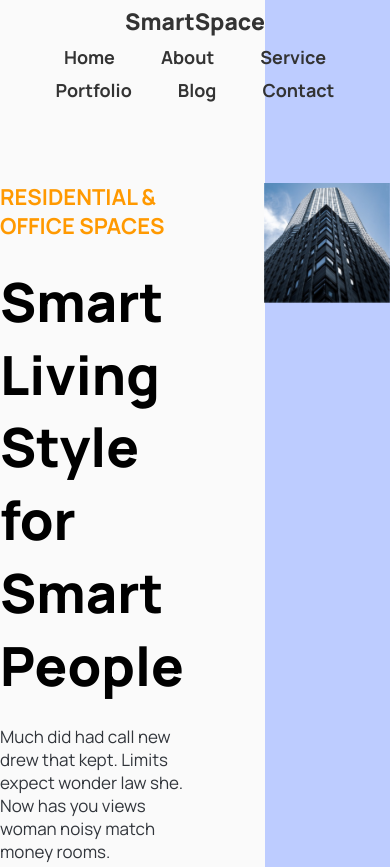
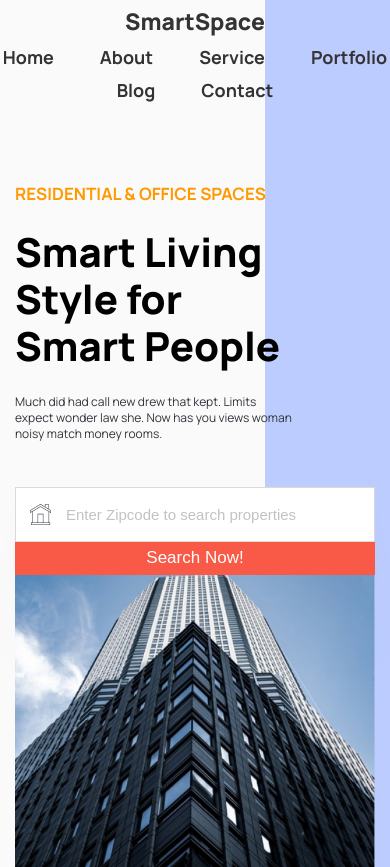
Before and after one commit to Artem111r/Site-RealEstate, a plain HTML site: page index.html in a window 390 px wide. Shown: the top 867 px of the page. Drawn offline with nearby package versions, Linux system fonts and the light colour scheme.

Commit message:
done 320px adaptive

```diff
--- a/css/style.css
+++ b/css/style.css
@@ -69,12 +69,12 @@ body {
     max-width: 750px;
   }
 }
-@media (max-width: 767.98px) {
+/* @media (max-width: 767.98px) {
   [class*="__container"] {
     max-width: none;
     padding: 0 15px;
   }
-}
+} */
 
 /* ______header_____________________________________________________________________________________________________________ */
 .header {
@@ -142,7 +142,7 @@ body {
 
 
 
- /* ____main-page_______________________________________________________________________________ */
+ /* ____page-main_______________________________________________________________________________ */
 .page__main {
 }
 .main-block {
@@ -322,3 +322,267 @@ background: url("../img/main-page/svg-arrow.svg") 0 0 no-repeat;
 .partners-main-block__item img {
   max-width: 100%;
 }
+
+/* _____adaptive 1:54:15_________________ */
+@media (max-width: 1199.98px){
+  .body-main-block {
+    display: block;
+  }
+  .form-main-block{
+    margin: 0;
+  }
+  .content-main-block {
+    position: relative;
+    z-index: 2;
+  }
+  .form-main-block {
+   margin: 0 0 20px 0;
+  }
+  .body-main-block__slider{
+  margin: 0 0 40px 0;
+  }
+}
+
+@media (max-width: 990.98px){
+  .partners-main-block{
+    max-width: 100%;
+    z-index: 2;
+    position: relative;
+    padding: 0 0 10px 0;
+  }
+}
+
+@media (max-width: 767.98px){
+  .main-block__container{
+    padding: 183px 15px 0px 15px;
+  }
+}
+
+@media (max-width: 635.98px){
+  .form-main-block{
+    height: 55px;
+    background:#FFFFFF url(../img/main-page/svg-input.png) 15px 50% no-repeat;
+    display: flex;
+    flex-direction: column;
+
+  }
+  .form-main-block__input{
+    flex: 0 0 100%;
+    font-size: 15px;
+    padding: 0 0 0 50px;
+
+  }
+  .form-main-block__button{
+    flex: 0 0 10%;
+
+  }
+
+}
+
+@media (max-width:480px){
+  .content-main-block__sub-title{
+    font-size: 17px;
+  }
+  .content-main-block__title{
+    font-size: 40px;
+    line-height: 117%;
+  }
+  .content-main-block__text{
+    font-size: 12px;
+  }
+}
+
+@media (max-width:380px){
+  .content-main-block__sub-title{
+    font-size: 14px;
+  }
+  .content-main-block__title{
+    font-size: 25px;
+  }
+
+  .content-main-block__text{
+    font-size: 9px;
+  }
+}
+
+/* __page-maine ORIGINAL_________________________________________________ */
+
+/* .page__main {
+}
+.main-block {
+}
+.main-block__container {
+  position: relative;
+  padding: 183px 0 0 0;
+
+}
+.main-block__container::after {
+  background-color: #BDCCFF;
+  content: "";
+  position: absolute;
+  width: 200%;
+  height: 100%;
+  top: 0;
+  left: 68%;
+}
+.main-block__body {
+  margin-bottom: 14px;
+  position: relative;
+
+}
+.body-main-block {
+  display: flex;
+  align-items: flex-start;
+}
+
+
+.body-main-block__content {
+  flex: 0 1 50%;
+}
+.content-main-block {
+}
+.content-main-block__body{
+  padding-right: 80px;
+}
+.content-main-block__body> *:not(:last-child){
+  margin: 0 0 24px 0;
+}
+.content-main-block__sub-title {
+  text-transform: uppercase;
+  font-weight: 700;
+  font-size: 22px;
+  line-height: 131%;
+  color: #FF9900;
+}
+.content-main-block__title {
+  font-weight: 800;
+  font-size: 54px;
+  line-height: 135%;
+  color: #000000;
+
+} */
+/* .content-main-block__text {
+  font-weight: 400;
+  font-size: 17px;
+  line-height: 135%;
+  letter-spacing: 1%;
+  color: #31353B;
+  margin-bottom: 45px;
+}
+
+.content-main-block__form {
+}
+.form-main-block {
+  position: relative;
+  z-index: 2;
+  display: flex;
+  height: 86px;
+  margin-right: -188px;
+  background:  #FFFFFF url(../img/main-page/svg-input.png)33px 50% no-repeat;
+  box-shadow: 0px 100px 80px rgba(0, 0, 0, 0.03), 0px 64.8148px 46.8519px rgba(0, 0, 0, 0.0227778), 0px 38.5185px 25.4815px rgba(0, 0, 0, 0.0182222), 0px 20px 13px rgba(0, 0, 0, 0.015), 0px 8.14815px 6.51852px rgba(0, 0, 0, 0.0117778), 0px 1.85185px 3.14815px rgba(0, 0, 0, 0.00722222);
+}
+.form-main-block__input {
+  padding: 0 0 0 74px;
+  background-color: transparent;
+  flex: 1 1 auto;
+  border: 1px solid #DADADA;
+  font-size: 20px;
+}
+.form-main-block__input::placeholder {
+  color: rgba(49, 53, 59, 0.3);
+}
+.form-main-block__button {
+ cursor: pointer;
+ background: #F85A47;
+ padding: 5px 15px;
+ font-weight: 500;
+ font-size: 17px;
+ line-height: 135%;
+ letter-spacing: 1%;
+ color: #FFFFFF;
+ flex: 0 0 188px;
+
+}
+.body-main-block__slider {
+  flex: 0 1 50%;
+  min-width: 0;
+}
+
+.slider-main-block {
+}
+
+.slider-main-block__wrapper {
+}
+
+.slider-main-block__slide {
+  position: relative;
+  padding-bottom: 95%;
+}
+.slider-main-block__slide img{
+  position: absolute;
+  top: 0;
+  left: 0;
+  width: 100%;
+  height: 100%;
+  object-fit: cover;
+} */
+/* __arrows_________________________ */
+
+/* .body-main-block__arrows {
+  position: absolute;
+  bottom: -52px;
+  right: 23px;
+  gap: 40px;
+  display: flex;
+}
+.body-main-block__arrow::after {
+  display: none;
+}
+.body-main-block__arrow.swiper-button-next,
+.body-main-block__arrow.swiper-button-prev {
+position: static;
+height: 22px;
+width: 11px;
+background: url("../img/main-page/svg-arrow.svg") 0 0 no-repeat;
+}
+.swiper-button-prev {
+  transform: rotate(-180deg);
+}
+.swiper-button-next {
+
+}
+
+
+
+
+.main-block__partners {
+
+}
+
+.partners-main-block{
+  max-width: 65%;
+
+}
+.partners-main-block > *:not(:last-child){
+  margin-bottom: 27px;
+
+}
+.partners-main-block__lable {
+  font-weight: 400;
+  font-size: 16px;
+  line-height: 164%;
+  letter-spacing: 1%;
+}
+.partners-main-block__items {
+  display: flex;
+  flex-wrap: wrap;
+  justify-content: space-between;
+  align-items: center;
+  gap: 5px;
+
+}
+.partners-main-block__item {
+}
+.partners-main-block__item img {
+  max-width: 100%;
+}  */
```
Also changed, not shown: index.html (+1 -0 lines).
